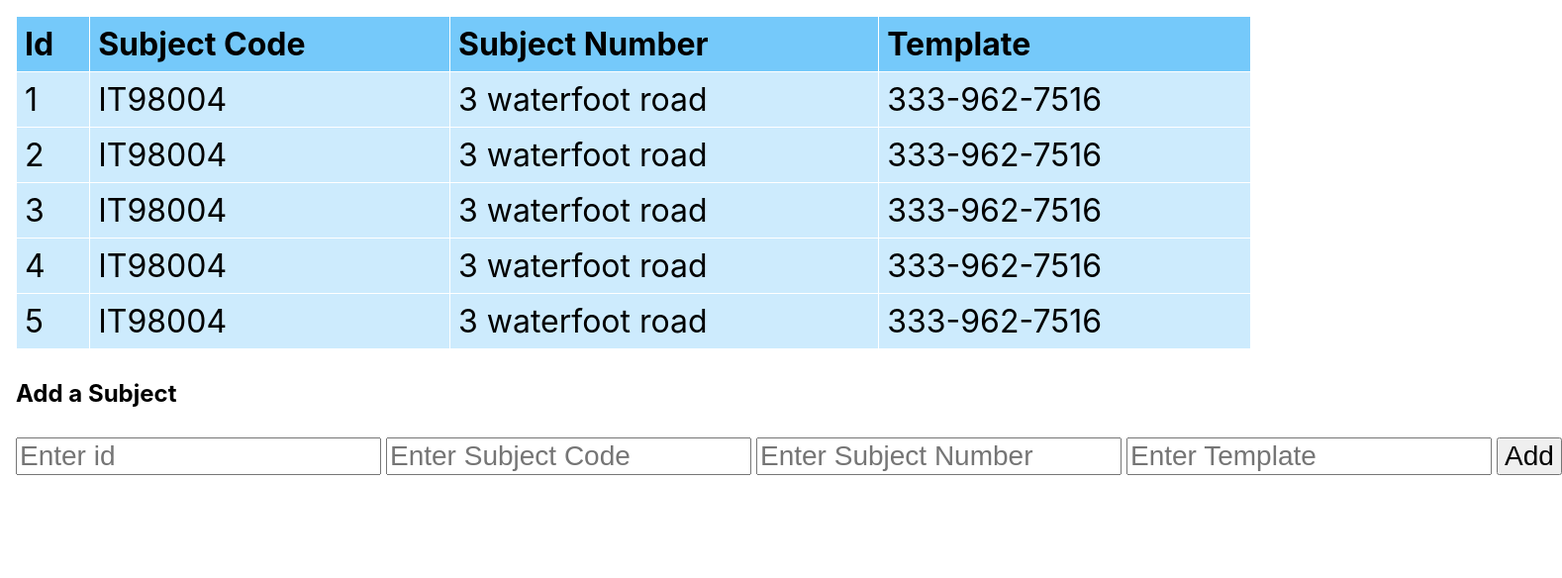
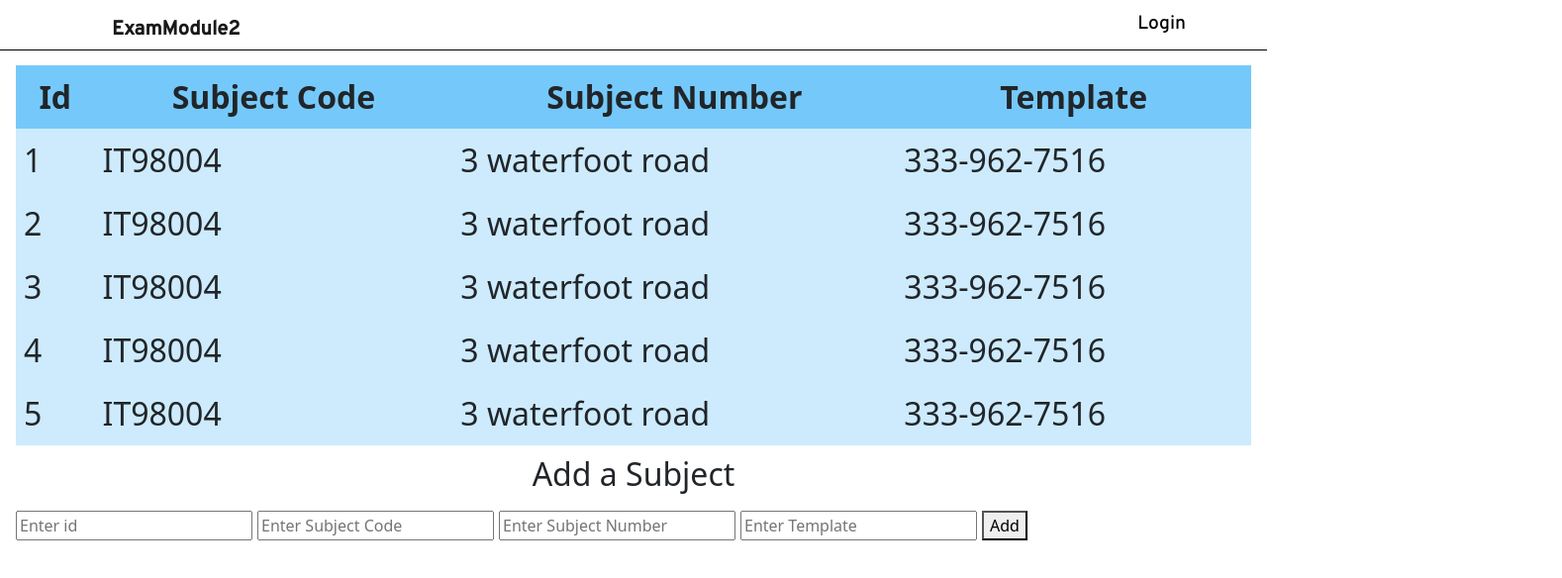
Before and after one commit to abyss9x3/Exam-Module-2, a React (Create React App) app in the folder client/: page / in a window 1280 px wide. Shown: the top 584 px of the page at 99% size, 1578 px wide, since content can reach past the window. Built offline with nearby package versions, Linux system fonts and the light colour scheme; no server answers.

Commit message:
added navbar

```diff
--- a/client/package.json
+++ b/client/package.json
@@ -7,11 +7,14 @@
     "@testing-library/react": "^13.3.0",
     "@testing-library/user-event": "^13.5.0",
     "axios": "^0.27.2",
+    "bootstrap": "^5.2.3",
     "firebase": "^9.9.0",
     "react": "^18.2.0",
+    "react-bootstrap": "^2.7.4",
     "react-dom": "^18.2.0",
     "react-google-button": "^0.7.2",
     "react-router-dom": "^6.3.0",
+    "react-router-hash-link": "^2.4.3",
     "react-scripts": "5.0.1",
     "web-vitals": "^2.1.4"
   },
--- a/client/src/App.js
+++ b/client/src/App.js
@@ -1,9 +1,14 @@
 import { Route, Routes, Navigate } from "react-router-dom";
 import Table from "./components/ExamOffice/Eotable";
-import Signup from "./pages/Signup/Signup";
-import Login from "./pages/Login/Login";
-import { useContext, useEffect } from "react";
+import React, { Suspense, useContext, useEffect } from "react";
 import userContext from "./store/user/userContext";
+import LoadingSpinner from './components/LoadingSpinner/LoadingSpinner';
+import styles from './App.module.css';
+import NavBar from './components/NavBar/NavBar';
+import 'bootstrap/dist/css/bootstrap.min.css';
+
+const Login = React.lazy(() => import('./pages/Login/Login'));
+const Signup = React.lazy(() => import('./pages/Signup/Signup'));
 
 function App() {
 
@@ -16,12 +21,21 @@ function App() {
     }, [getLoggedIn]);
 
     return (
+        <div className={styles.App}>
+
+            <NavBar />
+
+            <main className={styles.mainContainer}>
+                <Suspense fallback={<LoadingSpinner />}>
                     <Routes>
                         {/* <Route path="/" element={<Navigate replace to="/login" />} /> */}
                         <Route path="/" exact element={<Table />} />
                         <Route path="/login" exact element={<Login />} />
                         <Route path="/signup" exact element={<Signup />} />
                     </Routes>
+                </Suspense>
+            </main>
+        </div >
     );
 }
 
--- /dev/null
+++ b/client/src/App.module.css
@@ -0,0 +1,10 @@
+.App {
+    overflow-x: hidden;
+    overflow-y: hidden;
+    text-align: center;
+    height: auto !important;
+}
+
+.mainContainer {
+    padding-top: 50px;
+}
--- /dev/null
+++ b/client/src/components/LoadingSpinner/LoadingSpinner.js
@@ -0,0 +1,7 @@
+import classes from './LoadingSpinner.module.css';
+
+const LoadingSpinner = () => {
+    return <div className={classes.spinner}></div>;
+}
+
+export default LoadingSpinner;
--- /dev/null
+++ b/client/src/components/LoadingSpinner/LoadingSpinner.module.css
@@ -0,0 +1,31 @@
+.spinner {
+    display: inline-block;
+    pointer-events: none;
+}
+
+.spinner:after {
+    pointer-events: none;
+    content: ' ';
+    display: block;
+    width: 10rem;
+    height: 10rem;
+    margin: 1rem;
+    border-radius: 50%;
+    border: 0.4rem solid hsl(180, 100%, 40%);
+    border-color: hsl(180, 100%, 40%) transparent hsl(180, 100%, 40%) transparent;
+    animation: spinner 2.4s ease-in-out infinite;
+}
+
+@keyframes spinner {
+    0% {
+        transform: rotate(0deg);
+    }
+
+    50% {
+        transform: rotate(360deg);
+    }
+
+    100% {
+        transform: rotate(0deg);
+    }
+}
--- /dev/null
+++ b/client/src/components/NavBar/NavBar.css
@@ -0,0 +1,104 @@
+@import url('https://fonts.googleapis.com/css2?family=Marcellus&display=swap');
+@import url('https://fonts.googleapis.com/css2?family=Rajdhani&display=swap');
+@import url("https://fonts.googleapis.com/css2?family=Overpass:wght@500&display=swap");
+
+.navfontfamily {
+    font-family: "Overpass" !important;
+    color: black !important;
+}
+
+.nav_ac {
+    padding: 5px 15px;
+    border: unset;
+    /* font-size: 1.25rem; */
+    line-height: 2;
+    height: 40px;
+    font-weight: bold;
+    z-index: 1000;
+    /* text-shadow: 0 0 2px #001716, 0 0 3px #03edf975, 0 0 5px #03edf975, 0 0 8px #03edf975; */
+}
+
+
+.myNavLink {
+    text-decoration: none;
+    position: relative;
+    transition: color 300ms ease 0.1s;
+    line-height: 1;
+    display: inline-flex;
+    align-items: center;
+    transition: all 200ms ease-in-out;
+    color: black !important;
+}
+
+.myNavLink::after {
+    bottom: 4px;
+    border-radius: 2em;
+    content: '';
+    position: absolute;
+    right: 8px;
+    left: 8px;
+    height: 2px;
+    background: rgb(0, 229, 255);
+    transform: scaleX(0);
+    transform-origin: right;
+    transition: transform 400ms cubic-bezier(0.4, 0.0, 0.2, 1);
+}
+
+
+.myNavLink:hover::after,
+.myNavLink:active::after,
+.myNavLink:focus::after {
+    transform: scaleX(1);
+    transform-origin: left;
+}
+
+.navbar {
+    z-index: 900 !important;
+    position: fixed !important;
+    padding: 0rem 0rem 0rem 2rem !important;
+    font-size: 1.2rem !important;
+    /* box-shadow: 0px 3px 3px 0px rgba(9, 5, 29, 0.171) !important; */
+    border-bottom: 1px solid black;
+}
+
+.scrolled {
+    backdrop-filter: blur(2px) !important;
+}
+
+.navbar-toggler {
+    position: relative !important;
+    background-color: transparent !important;
+    border-color: transparent !important;
+}
+
+.navbar-toggler:focus,
+.navbar-toggler:active {
+    outline: 0 !important;
+}
+
+.navbar-nav .nav-link {
+    text-transform: capitalize !important;
+    padding-right: 1rem !important;
+    padding-left: 1rem !important;
+}
+
+.navbar-nav .nav-item {
+    position: relative;
+    margin-left: 20px;
+}
+
+.navbar-nav .nav-item a {
+    position: relative;
+    z-index: 1;
+}
+
+@media (max-width: 767px) {
+    .navbar {
+        /* padding: 1rem 2rem !important; */
+        font-size: 1.4rem !important;
+    }
+
+    .nav-link {
+        padding: 0.7rem 1rem !important;
+    }
+}
--- /dev/null
+++ b/client/src/components/NavBar/NavBar.js
@@ -0,0 +1,78 @@
+import React, { useContext, useEffect, useState } from "react"
+import Container from "react-bootstrap/Container"
+import Navbar from "react-bootstrap/Navbar"
+import Nav from "react-bootstrap/Nav"
+import { HashLink } from 'react-router-hash-link';
+import "./NavBar.css"
+import userContext from './../../store/user/userContext';
+
+const NavBar = () => {
+
+    const { user, logout } = useContext(userContext);
+
+    const [expand, setExpand] = useState(false);
+
+    const [scrolled, setScrolled] = useState(false);
+    useEffect(() => {
+        const onScroll = () => (window.scrollY > 50) ? setScrolled(true) : setScrolled(false);
+        window.addEventListener("scroll", onScroll);
+        return () => window.removeEventListener("scroll", onScroll);
+    }, []);
+
+    return (
+        <Navbar
+            expanded={expand}
+            fixed="top"
+            expand="md"
+            className={`navbar navfontfamily ${scrolled ? 'scrolled' : ''}`}
+        >
+            <Container>
+                <Navbar.Brand href="/" className="d-flex">
+                    <span className='nav_ac navbar-brand' to="/">
+                        ExamModule2
+                    </span>
+                </Navbar.Brand>
+                <Navbar.Toggle
+                    aria-controls="responsive-navbar-nav"
+                    onClick={() => {
+                        setExpand(prev => prev ? false : "expanded");
+                    }}
+                />
+                <Navbar.Collapse id="responsive-navbar-nav">
+                    <Nav className="ms-auto" defaultActiveKey="#home">
+
+                        {!user.loggedIn &&
+                            <Nav.Item>
+                                <Nav.Link
+                                    key='login'
+                                    as={HashLink}
+                                    to='/login'
+                                    onClick={() => setExpand(false)}
+                                    className='myNavLink'
+                                >
+                                    Login
+                                </Nav.Link>
+                            </Nav.Item>
+                        }
+
+                        {user.loggedIn &&
+                            <Nav.Item>
+                                <Nav.Link
+                                    key='logout'
+                                    as={HashLink}
+                                    onClick={() => { setExpand(false); logout(); }}
+                                    className='myNavLink'
+                                >
+                                    Logout
+                                </Nav.Link>
+                            </Nav.Item>
+                        }
+
+                    </Nav>
+                </Navbar.Collapse>
+            </Container>
+        </Navbar >
+    );
+}
+
+export default NavBar;
--- a/client/src/store/user/UserState.js
+++ b/client/src/store/user/UserState.js
@@ -48,6 +48,13 @@ const UserState = props => {
 
                 return { ...prev };
             });
+
+            if (response.status) {
+                setUser(prev => {
+                    prev.error = undefined;
+                    return { ...prev };
+                });
+            }
 
         } catch (error) {
             console.error(error);
```
Also changed, not shown: 1 other file (tests, documents, lock files or other folders). Lines whose indentation alone changed are shown as unchanged.
